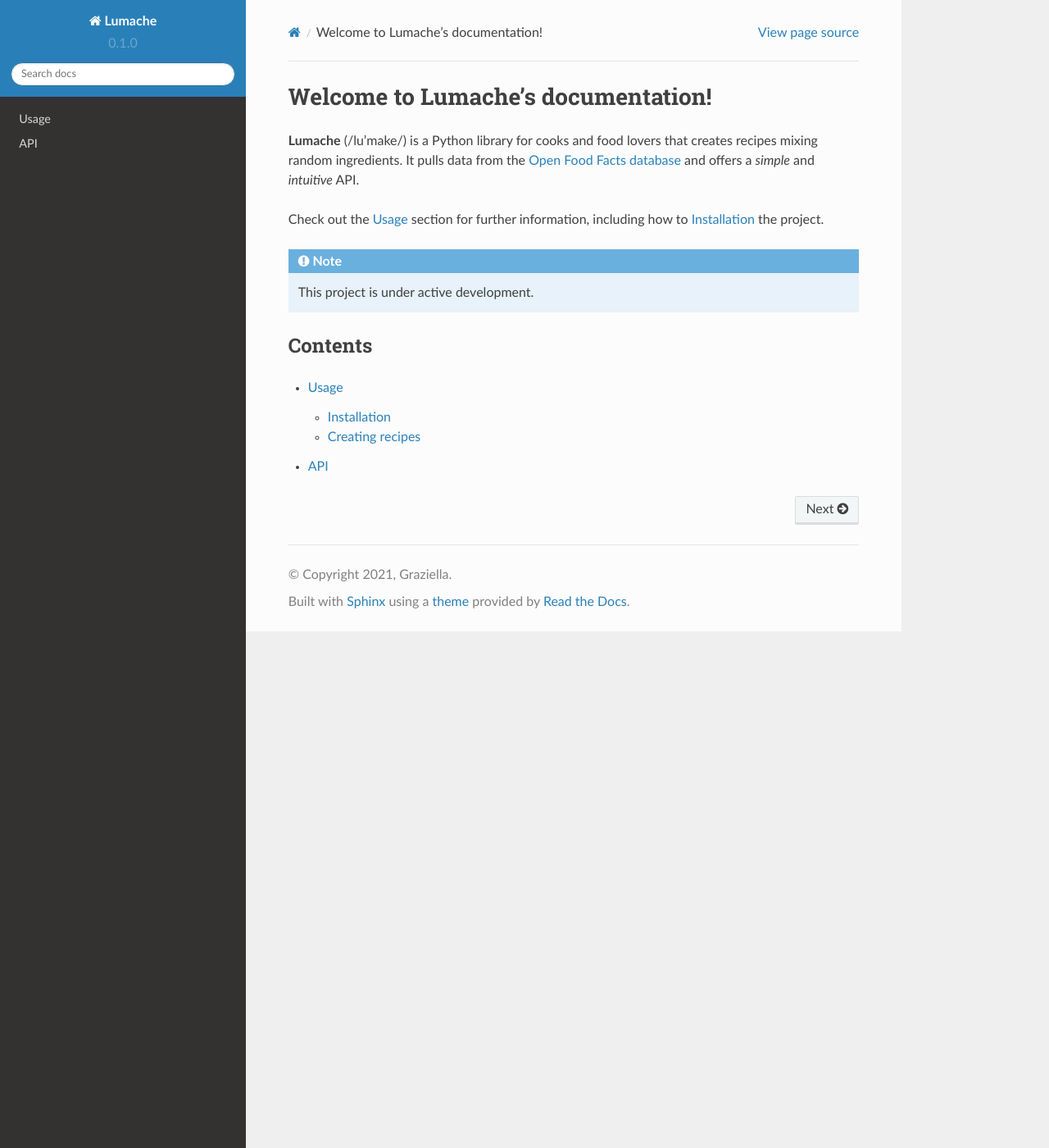
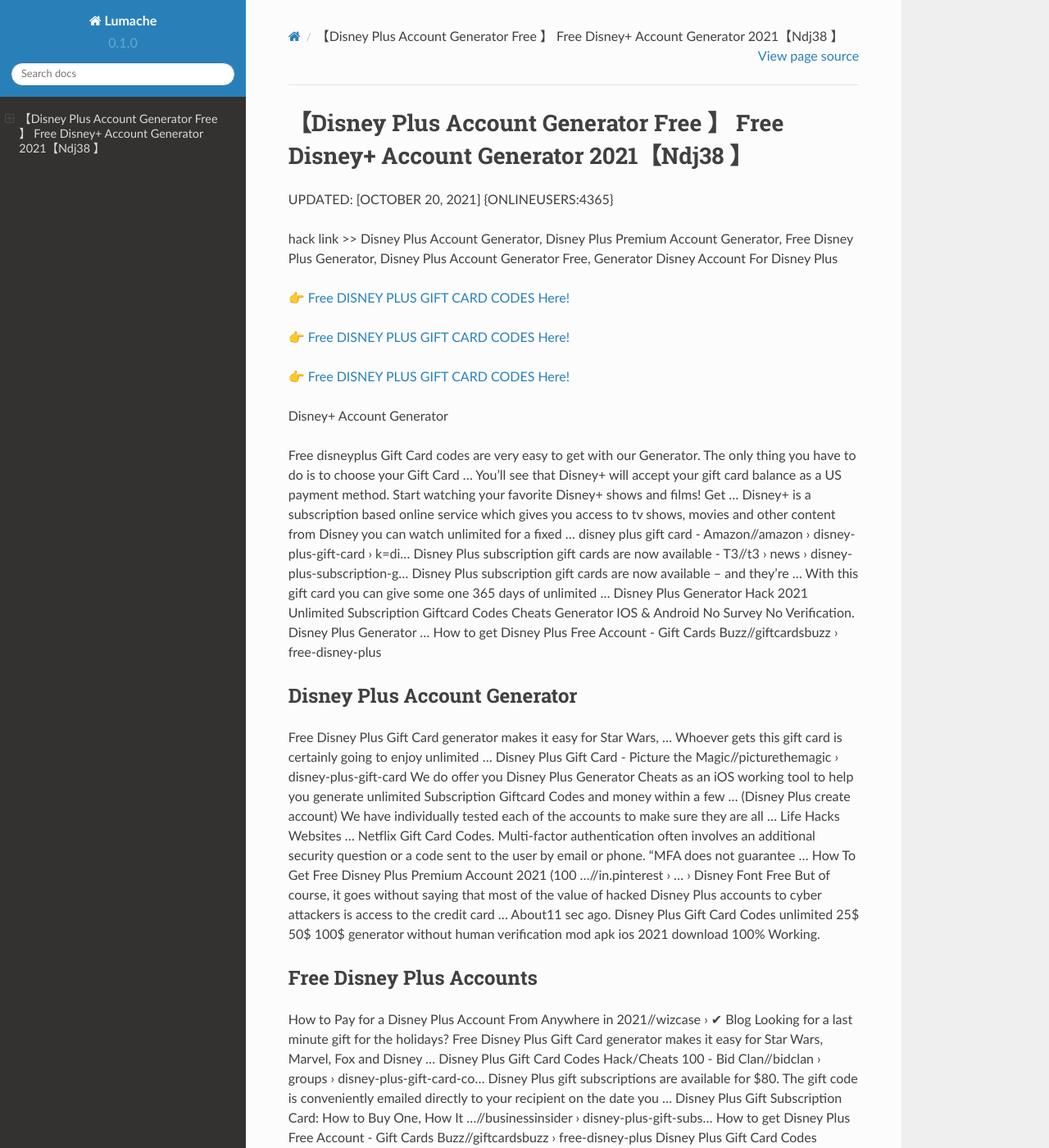
Before and after one commit to Guillermoxc/Disney45PlusGiftCards, a Sphinx documentation site: the page built from docs/source/index.rst, in a window 1280 px wide and 1400 px high. Shown: the whole window at 82% size. Built offline with Sphinx 7.4.7 and the Read the Docs theme 2.0.0, drawn with Linux system fonts in a browser that asks for light colours; some of the changed text lies outside the part shown.

Commit message:
Update index.rst

```diff
--- a/docs/source/index.rst
+++ b/docs/source/index.rst
@@ -1,22 +1,62 @@
-Welcome to Lumache's documentation!
-===================================
+【Disney Plus Account Generator Free 】 Free Disney+ Account Generator 2021【Ndj38 】
+==============================================================================
+UPDATED: [OCTOBER 20, 2021] {ONLINEUSERS:4365}
 
-**Lumache** (/lu'make/) is a Python library for cooks and food lovers
-that creates recipes mixing random ingredients.
-It pulls data from the `Open Food Facts database <https://world.openfoodfacts.org/>`_
-and offers a *simple* and *intuitive* API.
+hack link >> Disney Plus Account Generator, Disney Plus Premium Account Generator, Free Disney Plus Generator, Disney Plus Account Generator Free, Generator Disney Account For Disney Plus
 
-Check out the :doc:`usage` section for further information, including
-how to :ref:`installation` the project.
+`👉 Free DISNEY PLUS GIFT CARD CODES Here! <https://redirekt.in/disneyplus>`_
 
-.. note::
+`👉 Free DISNEY PLUS GIFT CARD CODES Here! <https://redirekt.in/disneyplus>`_
 
-   This project is under active development.
+`👉 Free DISNEY PLUS GIFT CARD CODES Here! <https://redirekt.in/disneyplus>`_
 
-Contents
---------
+Disney+ Account Generator
 
-.. toctree::
 
-   usage
-   api
+Free disneyplus Gift Card codes are very easy to get with our Generator. The only thing you have to do is to choose your Gift Card ...
+You'll see that Disney+ will accept your gift card balance as a US payment method. Start watching your favorite Disney+ shows and films! Get ...
+Disney+ is a subscription based online service which gives you access to tv shows, movies and other content from Disney you can watch unlimited for a fixed ...
+disney plus gift card - Amazon//amazon › disney-plus-gift-card › k=di...
+Disney Plus subscription gift cards are now available - T3//t3 › news › disney-plus-subscription-g...
+Disney Plus subscription gift cards are now available – and they're ... With this gift card you can give some one 365 days of unlimited ...
+Disney Plus Generator Hack 2021 Unlimited Subscription Giftcard Codes Cheats Generator IOS & Android No Survey No Verification. Disney Plus Generator ...
+How to get Disney Plus Free Account - Gift Cards Buzz//giftcardsbuzz › free-disney-plus
+
+********************************
+Disney Plus Account Generator
+********************************
+
+Free Disney Plus Gift Card generator makes it easy for Star Wars, ... Whoever gets this gift card is certainly going to enjoy unlimited ...
+Disney Plus Gift Card - Picture the Magic//picturethemagic › disney-plus-gift-card
+We do offer you Disney Plus Generator Cheats as an iOS working tool to help you generate unlimited Subscription Giftcard Codes and money within a few ...
+(Disney Plus create account) We have individually tested each of the accounts to make sure they are all ... Life Hacks Websites ... Netflix Gift Card Codes.
+Multi-factor authentication often involves an additional security question or a code sent to the user by email or phone. “MFA does not guarantee ...
+How To Get Free Disney Plus Premium Account 2021 (100 ...//in.pinterest › ... › Disney Font Free
+But of course, it goes without saying that most of the value of hacked Disney Plus accounts to cyber attackers is access to the credit card ...
+About11 sec ago. Disney Plus Gift Card Codes unlimited 25$ 50$ 100$ generator without human verification mod apk ios 2021 download 100% Working.
+
+***********************************
+Free Disney Plus Accounts
+***********************************
+
+How to Pay for a Disney Plus Account From Anywhere in 2021//wizcase › ✔ Blog
+Looking for a last minute gift for the holidays? Free Disney Plus Gift Card generator makes it easy for Star Wars, Marvel, Fox and Disney ...
+Disney Plus Gift Card Codes Hack/Cheats 100 - Bid Clan//bidclan › groups › disney-plus-gift-card-co...
+Disney Plus gift subscriptions are available for $80. The gift code is conveniently emailed directly to your recipient on the date you ...
+Disney Plus Gift Subscription Card: How to Buy One, How It ...//businessinsider › disney-plus-gift-subs...
+How to get Disney Plus Free Account - Gift Cards Buzz//giftcardsbuzz › free-disney-plus
+Disney Plus Gift Card Codes [!!FREE!!] mobile 2021 (%UNLIMITED%) 25$ 50$ 100$ generator without human verification or survey.
+Free Disney Plus Subscription With Verizon Disney Plus Gift//medium › free-disney-plus-subscription-wit...
+
+
+Tak1z:
+Free Disney Plus Accounts
+Free Disney Plus Account Generator No Human Verification
+Generator Account Disney Plus
+Disney Plus Account Generator 2021
+Disney+ Account Generator
+Disney Plus Account Generator Discord
+Disney Plus Account Generator No Human Verification
+Free Disney+ Account Generator
+Disney Plus Generator Movie
+Free Disney Plus Accounts 2021
```
